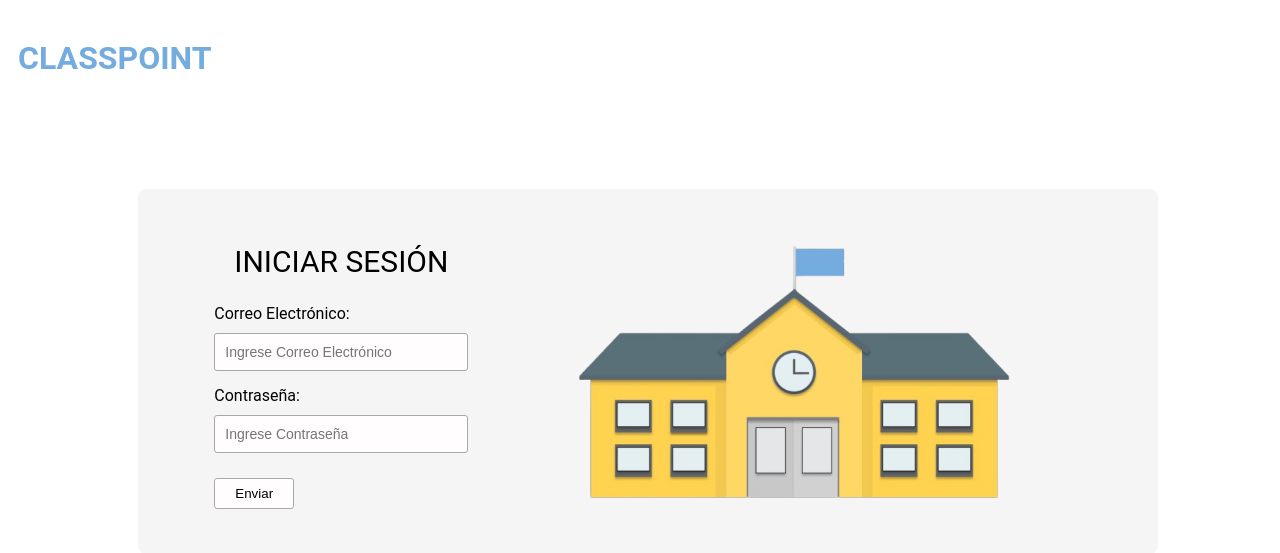
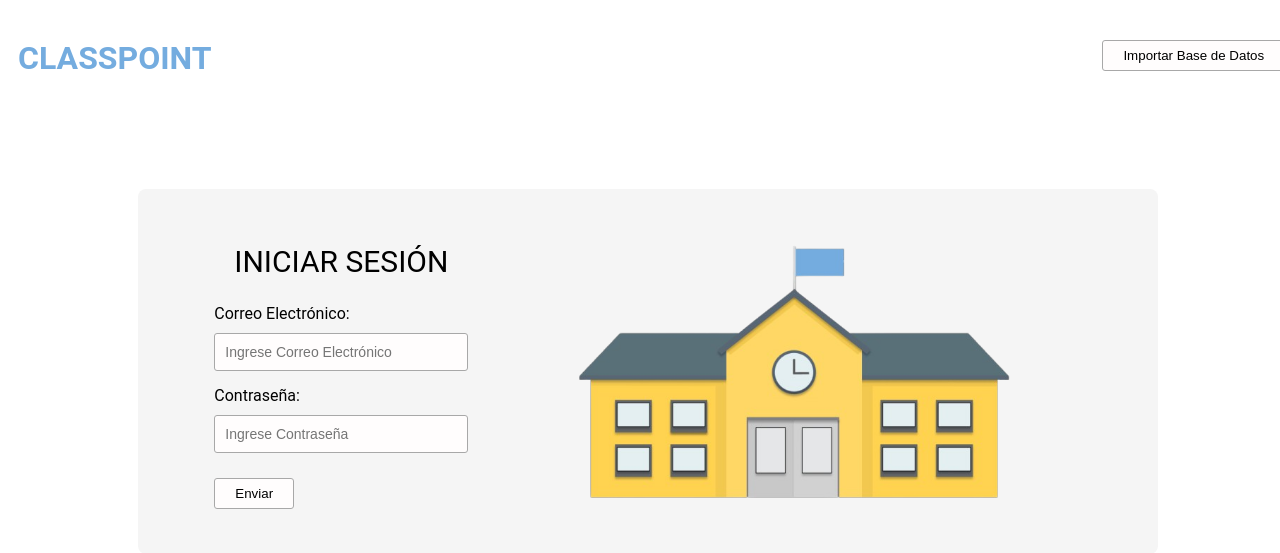
Before and after one commit to GiulianaMercadoAviles/ClassPoint, a PHP site: page / in a window 1280 px wide. Shown: the top 553 px of the page. Run offline with PHP 8.4, Linux system fonts and the light colour scheme; some libraries are stand-ins or nearby versions.

Commit message:
Update index.php

```diff
--- a/Web Asistencia App/index.php
+++ b/Web Asistencia App/index.php
@@ -16,7 +16,11 @@
         <div class="usuario">
             <h1>CLASSPOINT</h1>
         </div>
-        <div></div>
+        <div class="importar">
+        <form action="importar_db.php" method="POST">
+            <button type="submit">Importar Base de Datos</button>
+        </form>
+        </div>
     </div>
     <section>
         <div class="contenedor_principal">
```
